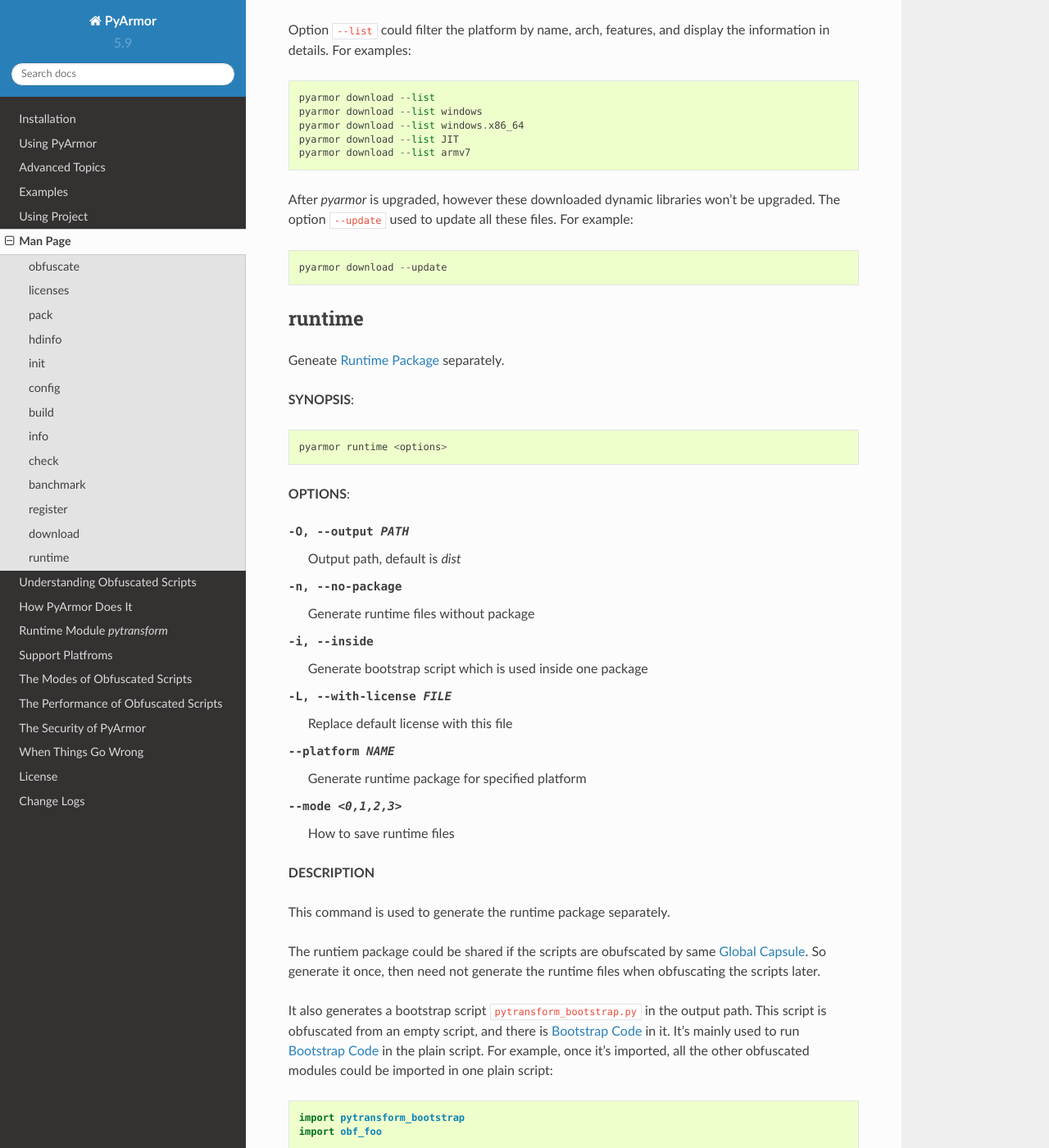
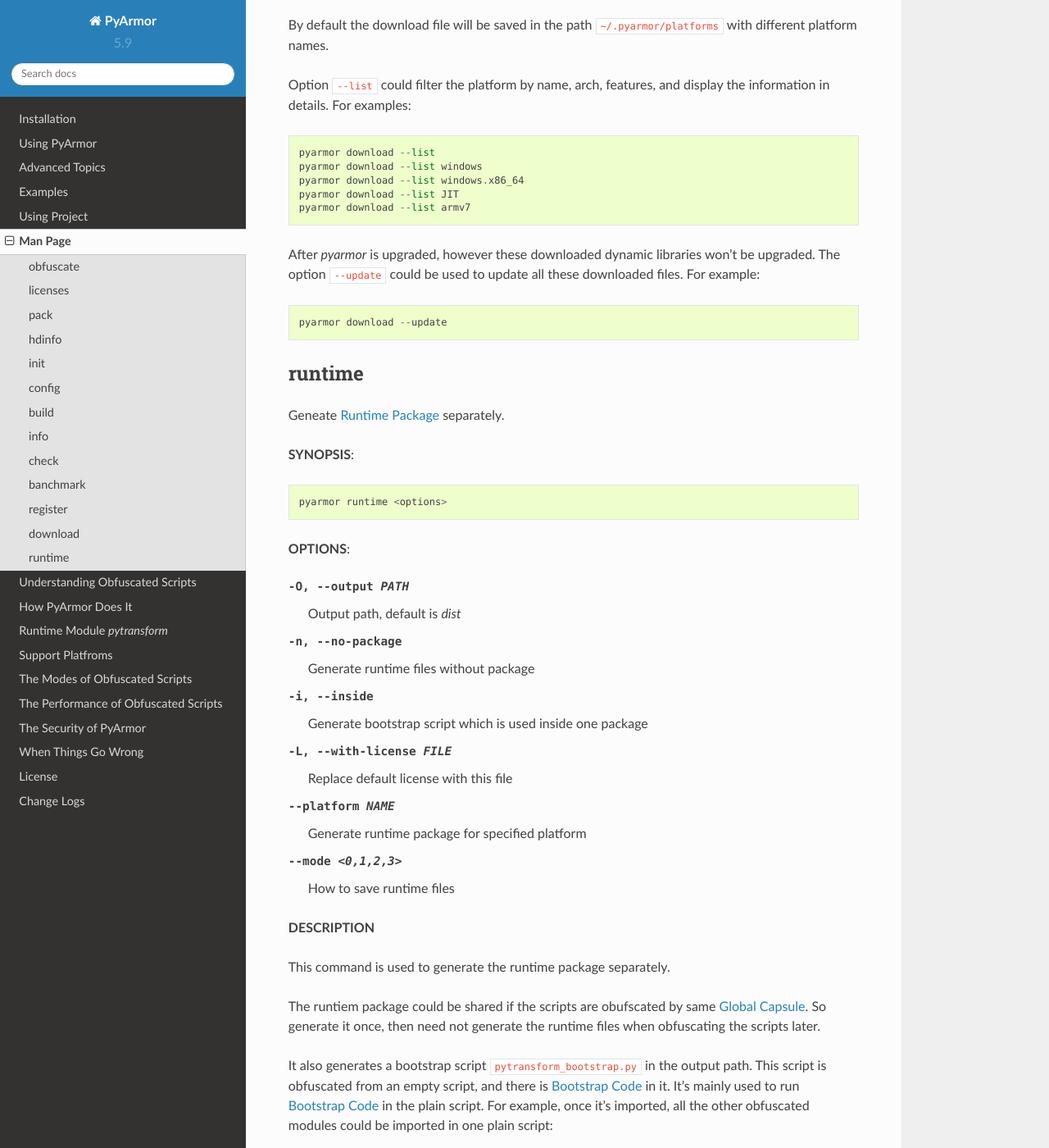
Before and after one commit to dashingsoft/pyarmor, a Sphinx documentation site: the page built from docs/man.rst, in a window 1280 px wide and 1400 px high, scrolled down 20288 px. Shown: the whole window at 82% size. Built offline with Sphinx 7.4.7 and the Read the Docs theme 2.0.0, drawn with Linux system fonts in a browser that asks for light colours; some of the changed text lies outside the part shown.

Commit message:
Refine doc

```diff
--- a/docs/man.rst
+++ b/docs/man.rst
@@ -776,7 +776,8 @@
     pyarmor download --list armv7
 
 After `pyarmor` is upgraded, however these downloaded dynamic libraries won't be
-upgraded. The option ``--update`` used to update all these files. For example::
+upgraded. The option ``--update`` could be used to update all these downloaded
+files. For example::
 
     pyarmor download --update
 
```
Also changed, not shown: other parts of docs/man.rst (+4 -3 lines).
